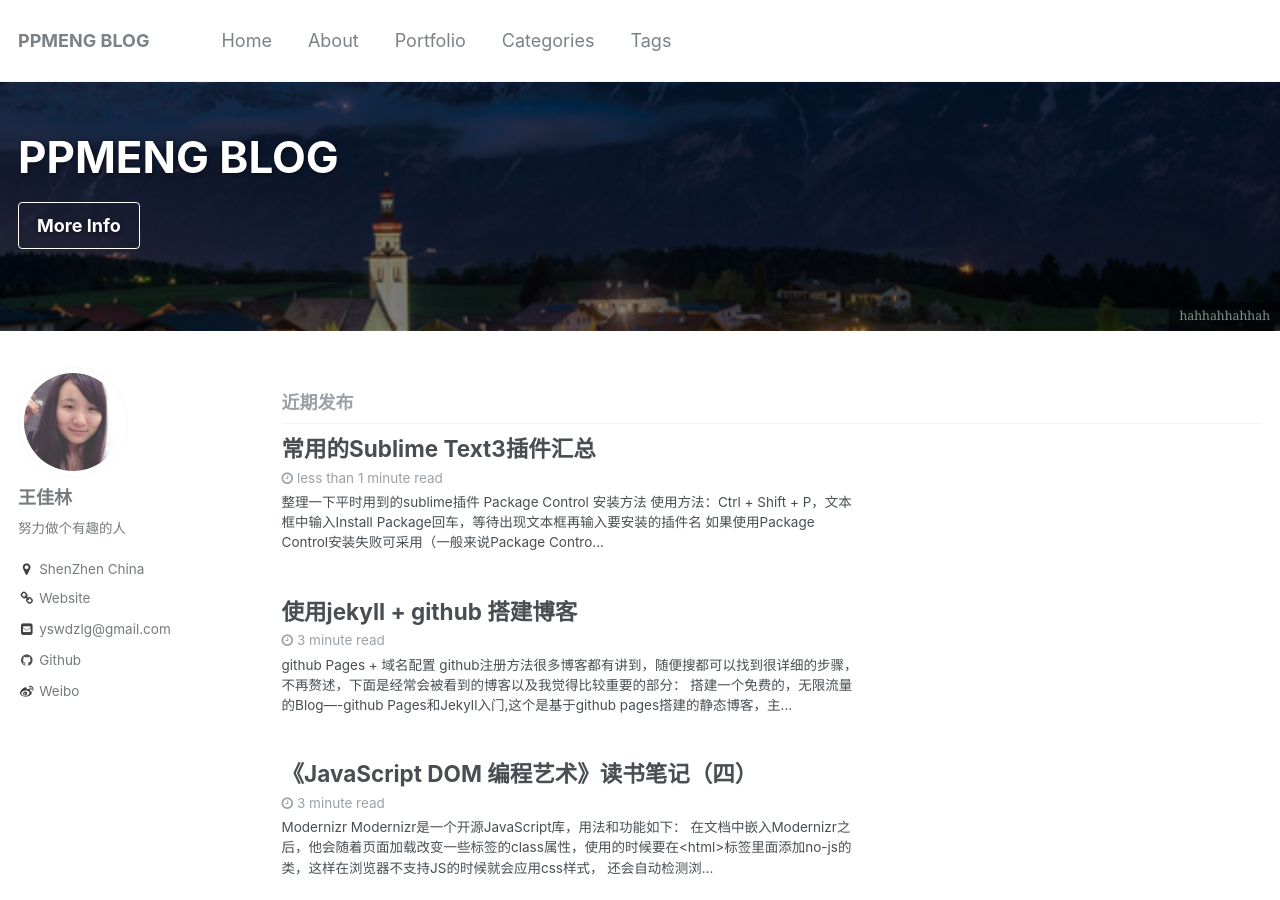
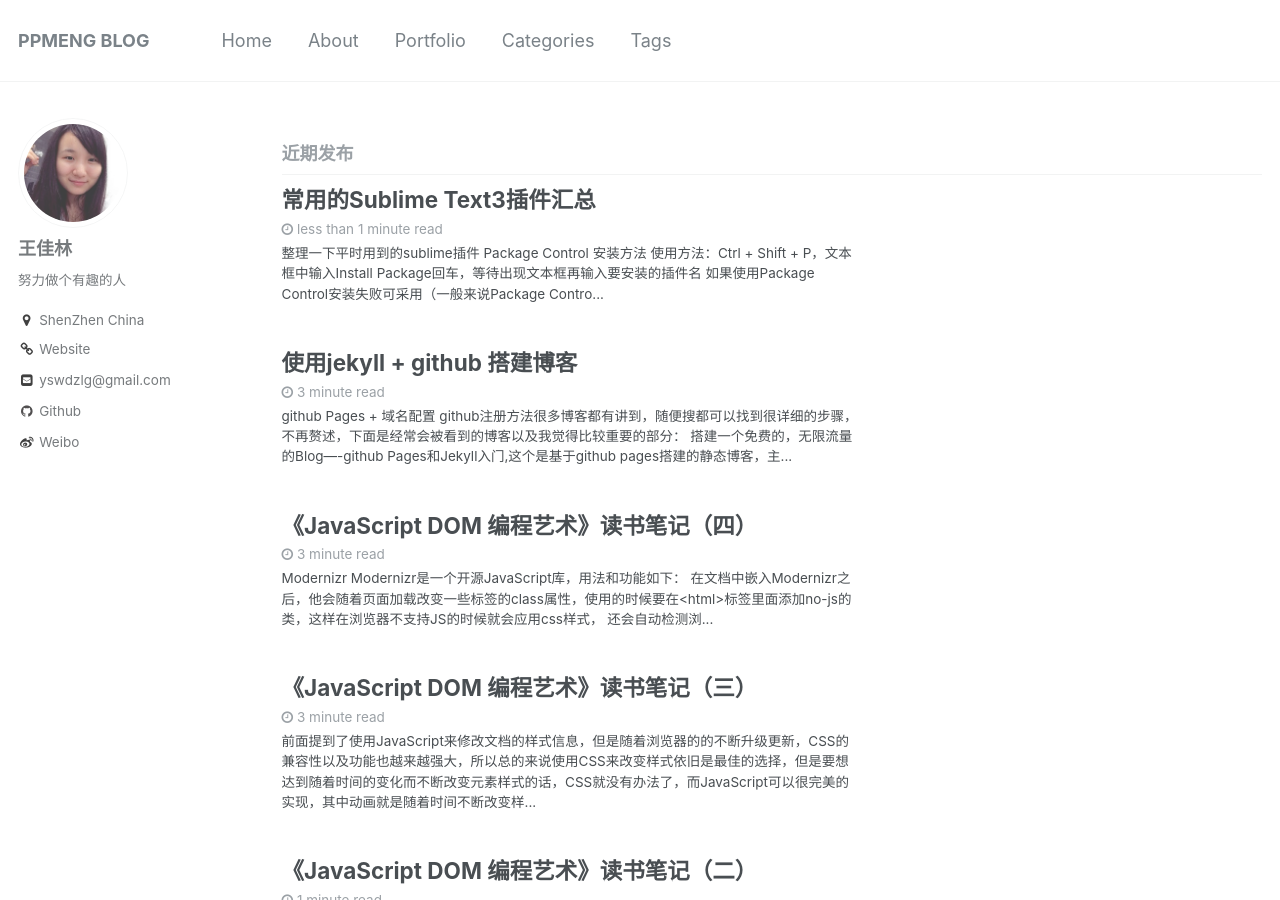
Before and after one commit to ppmeng/ppmeng.github.io, a Jekyll site: the page built from index.html, in a window 1280 px wide and 900 px high. Built offline with Jekyll 4.4.1, drawn with Linux system fonts in a browser that asks for light colours; the list of posts is cut into pages by our own code.

Commit message:
header image

```diff
--- a/_layouts/default.html
+++ b/_layouts/default.html
@@ -5,7 +5,7 @@ layout: compress
 {% include base_path %}
 
 <!doctype html>
-<html lang="{{ site.locale | slice: 0,2 | default: "en" }}" class="no-js">
+<html lang="{{ site.locale | slice: 0,2 | default: "zh" }}" class="no-js">
   <head>
     {% include head.html %}
     {% include head/custom.html %}
--- a/index.html
+++ b/index.html
@@ -1,13 +1,6 @@
 ---
 layout: archive
 author_profile: true
-header:
-  overlay_image: bg-img.png
-  overlay_filter: 0.5
-  caption: "hahhahhahhah"
-  excerpt: "测试一下"
-  cta_label: "More Info"
-  cta_url: "http://ppmenghome.com"
 ---
 
 {% include base_path %}
```
